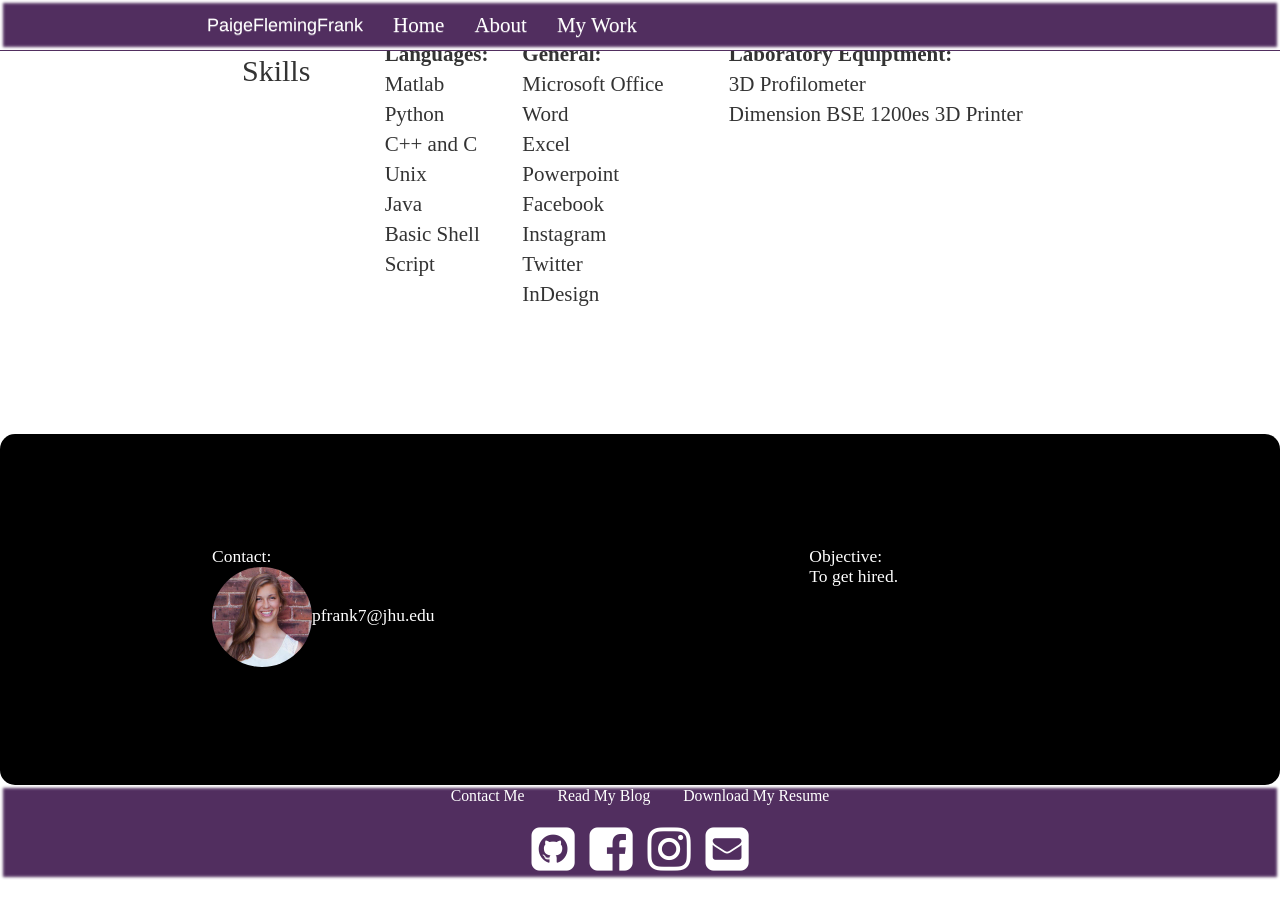
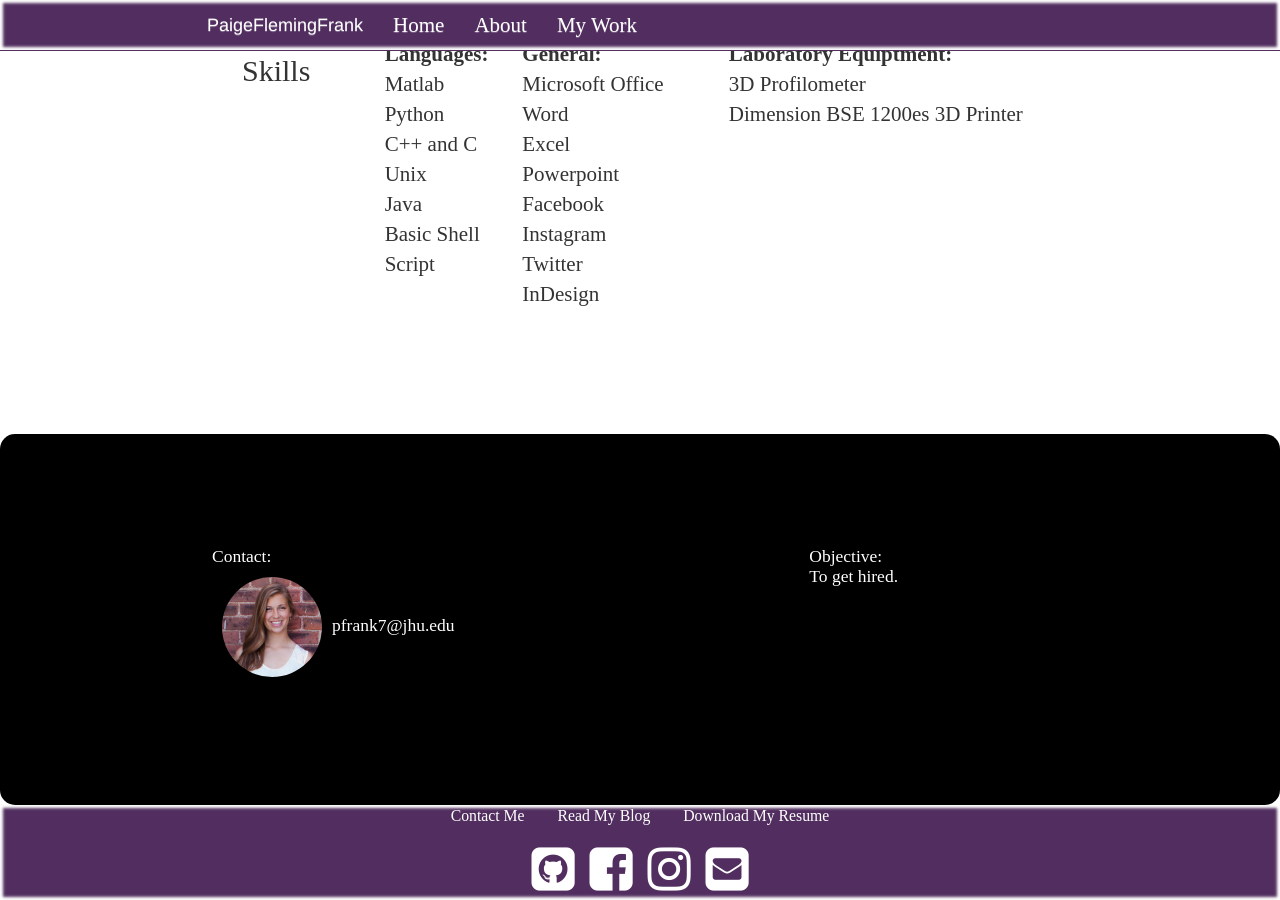
Before and after one commit to pfrank7/pfrank7.github.io, a Jekyll site: the page built from CV.html, in a window 1280 px wide and 900 px high, scrolled down 1558 px. Built offline with Jekyll 4.4.1, drawn with Linux system fonts in a browser that asks for light colours; nearby versions of some CDN libraries.

Commit message:
Update CV.html

```diff
--- a/CV.html
+++ b/CV.html
@@ -141,7 +141,7 @@ title: Paige Frank
 			<div class = "row">
 				<div class = "col-sm-8">
 					<h3 class = "paragraph"> Contact:</br>
-					<img style = "height:100px; width:100px; border-radius:50%;" src = "me.jpg">pfrank7@jhu.edu</h3>
+					<img style = "height:100px; width:100px; border-radius:50%; margin:10px;" src = "me.jpg">pfrank7@jhu.edu</h3>
 				</div>
 				<div class = "col-sm-4">
 					<h3 class = "paragraph" > Objective:</br>To get hired.</h3>
```
